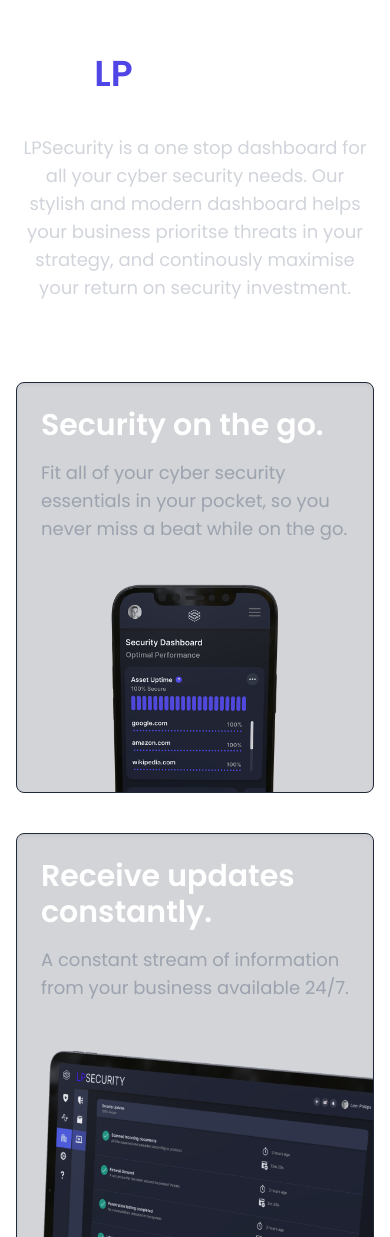
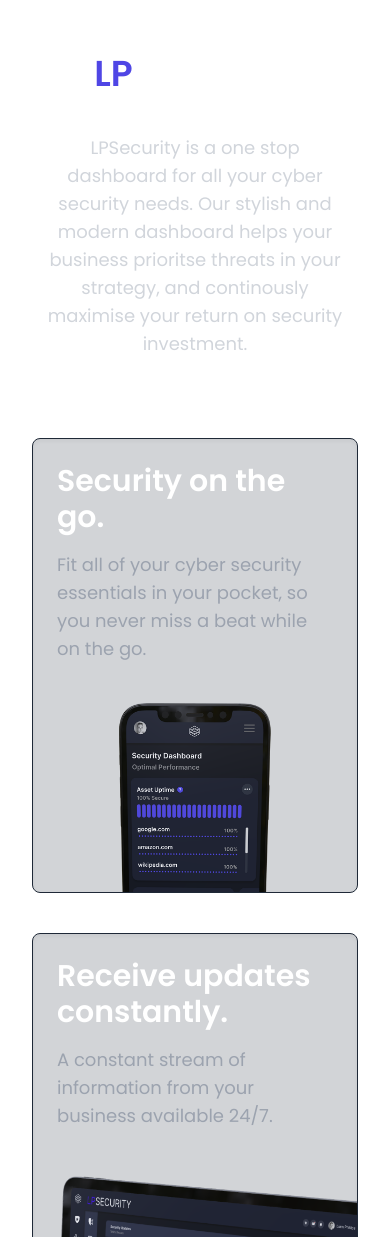
Before and after one commit to liamtphillips/LPSecurity, a React (Vite) app: page / in a window 390 px wide. Shown: the part 4479-5716 px from the top of the page. Built offline with nearby package versions, Linux system fonts and the light colour scheme.

Commit message:
css changes for mobile

```diff
--- a/src/components/Conclusion.jsx
+++ b/src/components/Conclusion.jsx
@@ -9,7 +9,7 @@ import { deviceData } from '../data/data';
 const DrawPathOnScroll = () => {
 
   return (
-    <div className='min-h-screen mt-10 '>
+    <div className='min-h-screen mt-10 px-4 lg:px-0 '>
       <svg className='absolute z-[-1] hidden lg:block' width="1155" height="840" viewBox="0 0 1155 792" fill="none">
         <AnimatedPath svgPathId="svgPath4" scrollMultiplier={7.5} />
         <path id="svgPath4"
--- a/src/components/Hero.jsx
+++ b/src/components/Hero.jsx
@@ -31,7 +31,7 @@ const Hero = () => {
                 animate="visible"
               >
                 <div className="max-w-3xl pb-10">
-                  <h1 className="lg:text-6xl text-2xl font-bold mb-2">
+                  <h1 className="md:text-6xl text-2xl font-bold mb-2">
                     <span className="bg-gradient-to-r from-purple-600 to-indigo-600 inline-block text-transparent bg-clip-text">
                       A Revolution
                     </span><br /> In Security Investment
@@ -50,11 +50,11 @@ const Hero = () => {
                     ]}
                     wrapper="span"
                     speed={50}
-                    className="lg:text-2xl text-md font-semibold text-gray-200"
+                    className="md:text-2xl text-md font-semibold text-gray-200"
                     repeat={Infinity}
                   />
                   <h1 className="text-md md:text-2xl text-gray-300 mt-2 ">all in one place.</h1>
-                  <p className="text-sm lg:text-2xl mt-6 text-gray-300">
+                  <p className="text-sm md:text-2xl mt-6 text-gray-300">
                     We are your shield for seamless cyber security, unifying protection in one powerful dashboard.
                   </p>
                 </div>
--- a/src/components/OurPlatform.jsx
+++ b/src/components/OurPlatform.jsx
@@ -6,7 +6,7 @@ import { motion } from "framer-motion";
 const Newpage = () => {
     return (
 
-        <div className=''>
+        <div className='px-2 lg:px-0'>
             <svg className='ml-8 mt-8 hidden lg:block' width="594" height="423" viewBox="0 0 594 423" fill="none" xmlns="http://www.w3.org/2000/svg">
                 <AnimatedPath svgPathId="svgPath3" scrollMultiplier={7} />
                 <path id="svgPath3" d="M2 1C17.7259 75.5781 92.4589 176.028 350.561 168.801C618.087 161.31 588.128 325.5 592 422" stroke="#4B50E6" strokeWidth="4" />
@@ -33,7 +33,7 @@ const Newpage = () => {
                 <span className='text-white'><span className="text-indigo-600 font-semibold">LP</span>SECURITY</span>
             </div>
             <div className='flex justify-center py-10'>
-                <p className='text-lg text-gray-300 text-center max-w-lg'>LPSecurity is a one stop dashboard for all your cyber security needs. Our stylish and modern dashboard
+                <p className='text-lg text-gray-300 text-center max-w-lg px-4 lg:px-0'>LPSecurity is a one stop dashboard for all your cyber security needs. Our stylish and modern dashboard
                     helps your business prioritse threats in your strategy, and continously maximise your return on security investment.
                 </p>
             </div>
```
